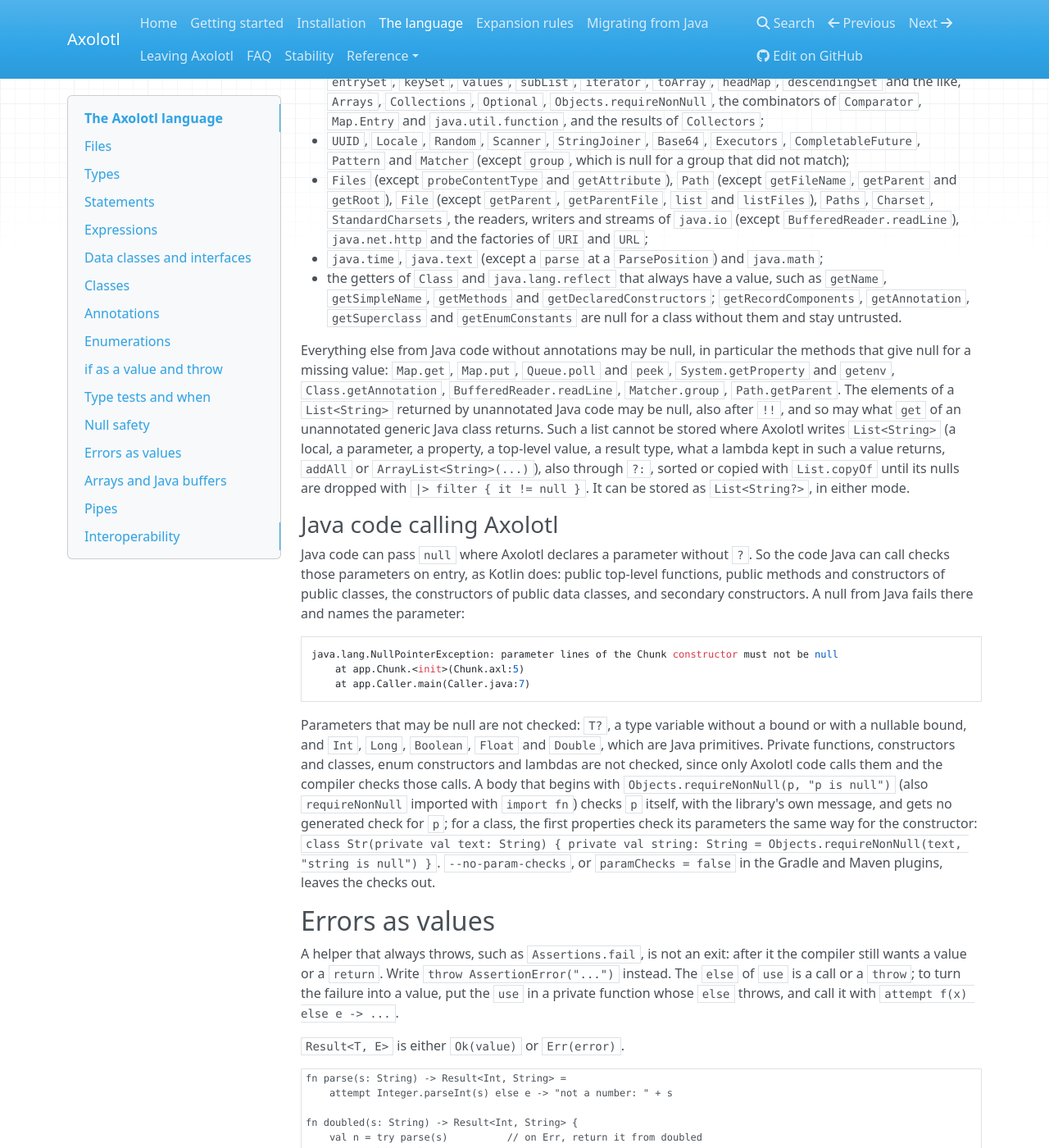
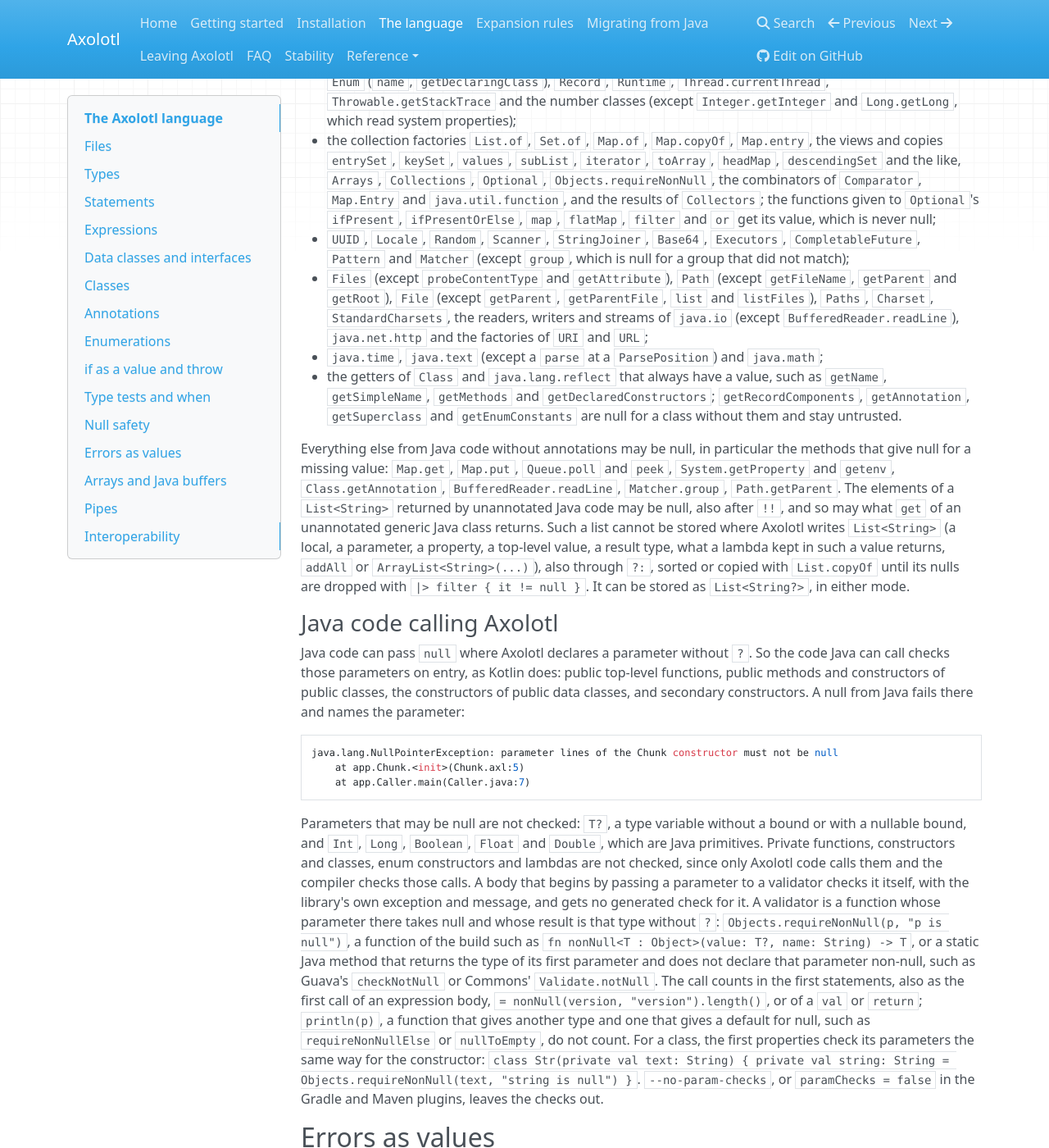
Before and after one commit to k1ngmang/axolotl-lang, an MkDocs documentation site: the page built from docs/language.md, in a window 1280 px wide and 1400 px high, scrolled down 9516 px. Shown: the whole window at 82% size. Built offline with MkDocs 1.6.1, drawn with Linux system fonts in a browser that asks for light colours; nearby versions of some CDN libraries; some of the changed text lies outside the part shown.

Commit message:
Document interface overloads, validators and the jsemver fixes

```diff
--- a/docs/language.md
+++ b/docs/language.md
@@ -191,7 +191,11 @@ other way. A data class implements such methods in a body after its fields, as i
 Long.compare(cents, o.cents()) }`. A method without parameters may also be given by a field of the same name and a
 fitting type, as a record's accessor: `data class Insert(val lines: List<String>) : Delta` gives `fn lines() ->
 List<String>`. A class's property is a field and gives no method; declare it in the interface as `val lines:
-List<String>` instead. A field of type `Int`, `Long`, `Boolean`, `Float` or `Double` that gives a method whose result is a type
+List<String>` instead. A class may also have other methods of the same name with other parameter types, overloads,
+as in Java: only the method whose parameter types match the interface's implements it. An interface may itself
+overload a method with as many parameters when Java tells the types apart, `fn interpret(n: Int)` and
+`fn interpret(text: String) = ...`; two methods whose types are the same once `?` and type arguments are left out
+are an error, as for constructors. A field of type `Int`, `Long`, `Boolean`, `Float` or `Double` that gives a method whose result is a type
 variable, `data class Entry(val key: Int) : Keyed<Int>` for `fn key() -> K`, is an `Integer` (or `Long`, ...) in the Java
 record, since Java cannot give the record a second `key()`; Axolotl code reads it as an `Int`. The body holds methods only; behavior over data classes otherwise
 stays in functions at the top level, with `when` over the sealed interface.
@@ -449,7 +453,8 @@ and the JDK methods whose specification never returns null although nothing in t
 - the collection factories `List.of`, `Set.of`, `Map.of`, `Map.copyOf`, `Map.entry`, the views and
   copies `entrySet`, `keySet`, `values`, `subList`, `iterator`, `toArray`, `headMap`, `descendingSet`
   and the like, `Arrays`, `Collections`, `Optional`, `Objects.requireNonNull`, the combinators of
-  `Comparator`, `Map.Entry` and `java.util.function`, and the results of `Collectors`;
+  `Comparator`, `Map.Entry` and `java.util.function`, and the results of `Collectors`; the functions given to
+  `Optional`'s `ifPresent`, `ifPresentOrElse`, `map`, `flatMap`, `filter` and `or` get its value, which is never null;
 - `UUID`, `Locale`, `Random`, `Scanner`, `StringJoiner`, `Base64`, `Executors`, `CompletableFuture`,
   `Pattern` and `Matcher` (except `group`, which is null for a group that did not match);
 - `Files` (except `probeContentType` and `getAttribute`), `Path` (except `getFileName`, `getParent`
@@ -487,9 +492,15 @@ java.lang.NullPointerException: parameter lines of the Chunk constructor must no
 Parameters that may be null are not checked: `T?`, a type variable without a bound or with a nullable bound, and
 `Int`, `Long`, `Boolean`, `Float` and `Double`, which are Java primitives. Private functions, constructors and classes, enum
 constructors and lambdas are not checked, since only Axolotl code calls them and the compiler checks those calls.
-A body that begins with `Objects.requireNonNull(p, "p is null")` (also `requireNonNull` imported with `import fn`)
-checks `p` itself, with the library's own message, and gets no generated check for `p`; for a class, the first
-properties check its parameters the same way for the constructor:
+A body that begins by passing a parameter to a validator checks it itself, with the library's own exception and
+message, and gets no generated check for it. A validator is a function whose parameter there takes null and whose
+result is that type without `?`: `Objects.requireNonNull(p, "p is null")`, a function of the build such as
+`fn nonNull<T : Object>(value: T?, name: String) -> T`, or a static Java method that returns the type of its first
+parameter and does not declare that parameter non-null, such as Guava's `checkNotNull` or Commons' `Validate.notNull`.
+The call counts in the first statements, also as the first call of an expression body,
+`= nonNull(version, "version").length()`, or of a `val` or `return`; `println(p)`, a function that gives another type
+and one that gives a default for null, such as `requireNonNullElse` or `nullToEmpty`, do not count. For a class, the
+first properties check its parameters the same way for the constructor:
 `class Str(private val text: String) { private val string: String = Objects.requireNonNull(text, "string is null") }`.
 `--no-param-checks`, or `paramChecks = false` in the Gradle and Maven plugins, leaves the checks out.
 
```
Also changed, not shown: CHANGELOG.md (+9 -0 lines), docs/decisions.md (+1 -1 lines), docs/errors.md (+1 -1 lines), docs/expansion.md (+1 -1 lines).
